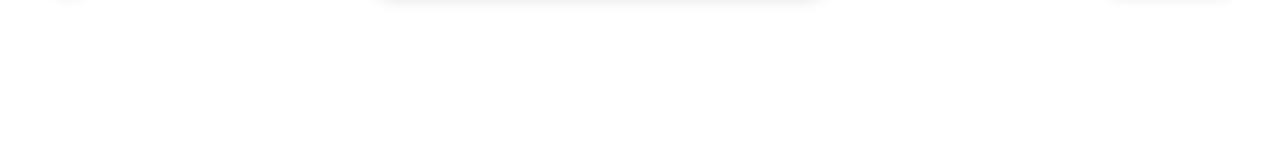
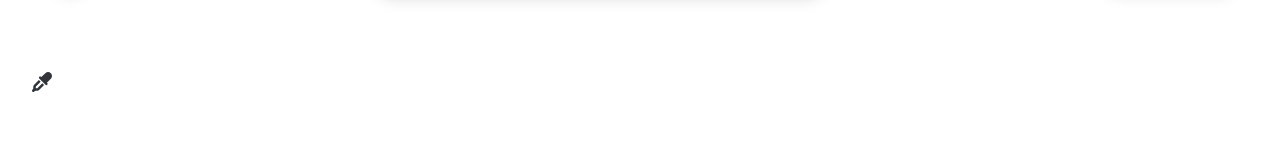
Before and after one commit to Vaishali054/VirtualWhiteboard, a React (Create React App) app: page / in a window 1280 px wide. Shown: the part 124-284 px from the top of the page. Built offline with nearby package versions, Linux system fonts and the light colour scheme.

Commit message:
added pen color functionality

```diff
--- a/src/Provider/Provider.jsx
+++ b/src/Provider/Provider.jsx
@@ -37,25 +37,23 @@ const zoomOut = () => {
     }
   };
 
-  const eraser = () => {
+  const eraser = (x, y) => {
     const context = contextRef.current;
 
     if (!context) {
-      return; // Ensure context is available
+      return;
     }
 
     if (isErasing) {
-      context.globalCompositeOperation = "destination-out";
-      context.strokeStyle = 'white'; // Set the color to white for erasing
+      context.strokeStyle = 'white'; // Use white color for eraser
     } else {
-      context.globalCompositeOperation = "source-over";
       context.strokeStyle = color; // Set the current color
     }
   };
 
 
   const toggleEraser = () => {
-    setIsErasing(!isErasing);
+    setIsErasing(isErasing);
   };
 
   return (
--- a/src/components/Toolkit/Toolkit.jsx
+++ b/src/components/Toolkit/Toolkit.jsx
@@ -117,7 +117,7 @@ export default function Toolkit() {
   };
 
   //eraser
-  const { eraser } = useWhiteboard();
+  const { eraser, toggleEraser } = useWhiteboard();
 
 
 
@@ -156,10 +156,10 @@ export default function Toolkit() {
               icon={faPen}
               size="lg"
               style={{ color: "#313539" }}
-              onClick={toggleColorPicker}
+              // onClick={toggleColorPicker}
             />
 
-            {isColorPickerVisible && (
+            {/* {isColorPickerVisible && (
               <div className="color-palette-dropdown">
                 <div className="color-palette ">
                   {penColorChoices.map((color) => (
@@ -172,14 +172,15 @@ export default function Toolkit() {
                   ))}
                 </div>
               </div>
-            )}
+            )} */}
+
           </div>
           <div className="erarser">
               <FontAwesomeIcon
                 className="custom.icon"
                 icon={faEraser}
                 size="lg"
-                onClick={eraser}
+                onClick={handleClearScreen}
               />
           </div>
           <div className="stickynotes" onClick={toggleStickyNote}>
--- a/src/components/Toolkit/toolkit.css
+++ b/src/components/Toolkit/toolkit.css
@@ -18,8 +18,10 @@
     justify-content: center;
     align-items: center;
 }
-.slide{
+.slide {
   display: flex;
+  flex-direction: column; /* Change to a column layout to place the eye dropper above the buttons */
+  align-items: center; /* Center the items vertically */
   justify-content: space-between;
   padding: 7px 10px;
   border-radius: 50%;
--- a/src/components/whiteboard/Whiteboard.jsx
+++ b/src/components/whiteboard/Whiteboard.jsx
@@ -1,15 +1,18 @@
 import React, { useRef, useEffect, useState } from "react";
 import { useWhiteboard } from "../../Provider/Provider";
-
-
+import { FontAwesomeIcon } from "@fortawesome/react-fontawesome";
+import { faEyeDropper} from "@fortawesome/free-solid-svg-icons";
+import "./whiteboard.css";
 export default function Whiteboard() {
-  const { clearScreen, resetClearScreen, zoomLevel } = useWhiteboard();
+  const { clearScreen, resetClearScreen, zoomLevel, isErasing, eraser } = useWhiteboard();
   const canvasRef = useRef(null);
   const contextRef = useRef(null);
   const [isDrawing, setIsDrawing] = useState(false);
   const [color, setColor] = useState("black");
   const [canvasSize, setCanvasSize] = useState({ width: 0, height: 0 });
   const [eraserSize, setEraserSize] = useState(10); // Adjust the size as needed
+  const [isColorPickerVisible, setColorPickerVisible] = useState(false);
+
   useEffect(() => {
     const canvas = canvasRef.current;
     const context = canvas.getContext("2d");
@@ -61,12 +64,20 @@ export default function Whiteboard() {
   }, [canvasSize]);
 
   const startDrawing = (event) => {
-    // event.preventDefault();
-    const { offsetX, offsetY } = event.nativeEvent;
+  const canvas = canvasRef.current;
+  const context = canvas.getContext("2d");
+  const { offsetX, offsetY } = event.nativeEvent;
+
+  if (isErasing) {
+    context.strokeStyle = 'white'; // Use white color for eraser
+    eraser(offsetX, offsetY); // Call the eraser function
+  } else {
+    context.strokeStyle = 'black';
     contextRef.current.beginPath();
     contextRef.current.moveTo(offsetX, offsetY);
     setIsDrawing(true);
-  };
+  }
+};
 
   const draw = (event) => {
     // event.preventDefault();
@@ -111,12 +122,31 @@ export default function Whiteboard() {
       stopDrawing();
     }
   };
+  const toggleColorPicker = () => {
+    setColorPickerVisible(!isColorPickerVisible);
+  };
+
+  const handleColorChange = (e) => {
+    setColor(e.target.value);
+    setColorPickerVisible(false);
+  };
 
   return (
-    <div
-      className="canvas-container"
-      style={{ position: "relative", width: "100%", height: "100%" }}
-    >
+    <div className="canvas-container" style={{ position: "relative", width: "100%", height: "100%" }}>
+     <div className="translate">
+      <FontAwesomeIcon className="faDropper"
+        icon={faEyeDropper}
+        size="lg"
+        style={{ color: "#313539", cursor: "pointer" }}
+        onClick={toggleColorPicker}
+      />
+      {isColorPickerVisible && (
+        <div className="color-picker">
+          <input type="color" value={color} onChange={handleColorChange} />
+        </div>
+      )}
+    </div>
+
       <canvas
         ref={canvasRef}
         onMouseDown={startDrawing}
--- a/src/components/whiteboard/whiteboard.css
+++ b/src/components/whiteboard/whiteboard.css
@@ -1,10 +1,31 @@
-.translate{
+.translate {
     position: absolute;
     top: 70px;
     left: 30px;
+    z-index: 2;
+  }
 
+.faDropper{
+    margin-left: 2px;
 }
 
-.faPlus{
-    margin-left: 2px;
-}
+.color-picker {
+    position: absolute;
+    top: 50%;
+    left: 50%;
+    transform: translate(-50%, -50%);
+    background-color: white;
+    padding: 10px;
+    /* border: 1px solid black; */
+    box-shadow: 0px 0px 5px rgba(0, 0, 0, 0.2);
+    z-index: 100;
+    display: none;
+  }
+
+  .translate:hover .color-picker {
+    display: block;
+  }
+
+  .translate:not(:hover) .color-picker {
+    display: none;
+  }
```
Lines whose indentation alone changed are shown as unchanged.
